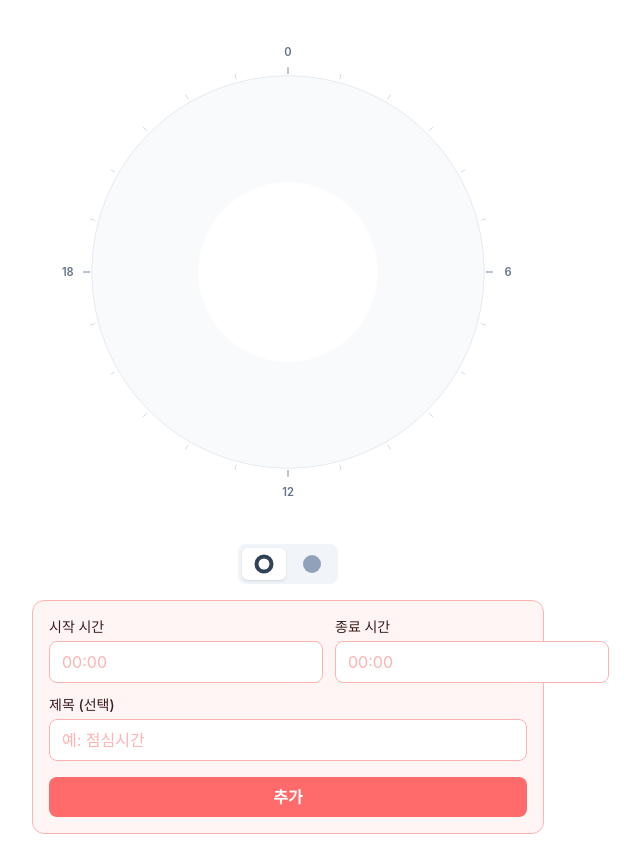
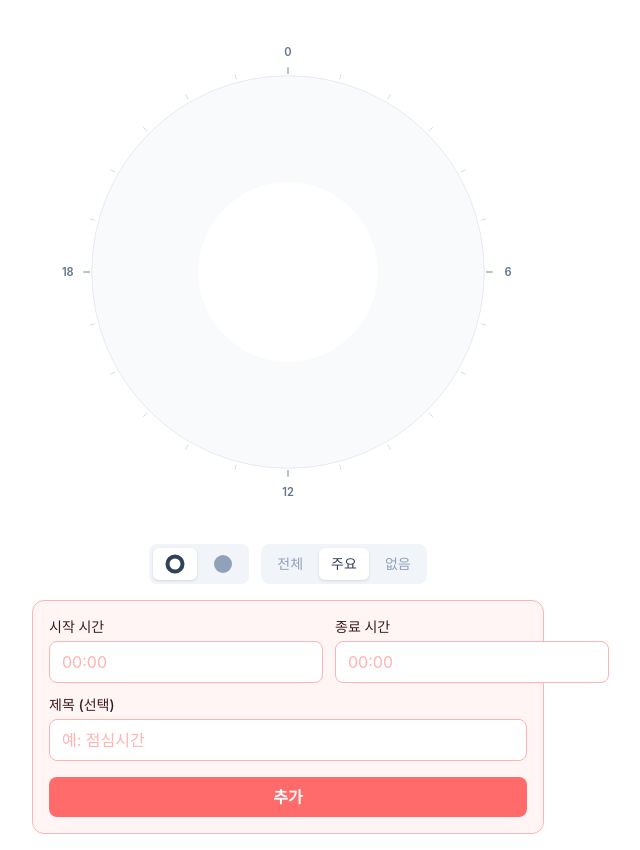
Before and after one commit to hungerbk/dayframe, a React (Vite) app: page / in a window 1280 px wide. Shown: the whole page, without its empty margins (352-992 px from the left). Built offline with nearby package versions, Linux system fonts and the light colour scheme.

Commit message:
feat: 시간 표시 선택 가능하도록 구현
- 기존에는 주요 시간(00, 06, 12, 18)만 표시
- 사용자 입력값, 주요 시각, none으로 사용자가 선택할 수 있도록 기능 추가

```diff
--- a/src/components/timetable/TimetableCanvas.tsx
+++ b/src/components/timetable/TimetableCanvas.tsx
@@ -15,6 +15,7 @@ const TICK_MINOR_INNER = OUTER_R + 4; // 일반 눈금선 안쪽 끝 반지름 (
 const TICK_MAJOR_INNER = OUTER_R + 2; // 주요 눈금선(0, 6, 12, 18시) 안쪽 끝 반지름 (더 길게)
 
 type Shape = "donut" | "circle";
+type NumberDisplay = "all" | "major" | "none";
 
 /**
  * HH:MM 문자열을 SVG 각도(라디안)로 변환한다.
@@ -107,21 +108,59 @@ function HourTicks() {
   );
 }
 
-function HourLabels() {
-  return (
-    <>
-      {HOUR_LABELS.map(({ hour, label }) => {
+// 'all' 모드에서 블록 시각과 중복 체크할 주요 레이블 시각 목록
+const MAJOR_TIME_SET = new Set(["00:00", "06:00", "12:00", "18:00", "24:00"]);
+
+interface HourLabelsProps {
+  display: NumberDisplay;
+  blocks: TimeBlock[];
+}
+
+function HourLabels({ display, blocks }: HourLabelsProps) {
+  if (display === "none") return null;
+
+  const majorItems = HOUR_LABELS.map(({ hour, label }) => {
     const angle = (hour / 24) * 2 * Math.PI - Math.PI / 2;
     const { x, y } = polar(LABEL_R, angle);
     return (
       <text
-            key={hour}
+        key={`major-${hour}`}
         x={x} y={y}
         textAnchor="middle"
         dominantBaseline="central"
         fontSize={13}
         fontWeight={600}
         fill="#64748b"
+      >
+        {label}
+      </text>
+    );
+  });
+
+  if (display === "major") return <>{majorItems}</>;
+
+  // 'all' 모드: 주요 레이블 대신 블록 시작/종료 시각만 표시한다.
+  // 주요 시각(0, 6, 12, 18시)과 겹치는 경우 중복을 제거한다.
+  const blockTimes = blocks.flatMap((b) => [b.startTime, b.endTime]);
+  const uniqueBlockTimes = [...new Set(blockTimes)].filter((t) => !MAJOR_TIME_SET.has(t));
+
+  return (
+    <>
+      {uniqueBlockTimes.map((time) => {
+        const [h, m] = time.split(":").map(Number);
+        const angle = ((h * 60 + m) / (24 * 60)) * 2 * Math.PI - Math.PI / 2;
+        const { x, y } = polar(LABEL_R, angle);
+        // 정각(분=0)이면 시 숫자만, 아니면 H:MM 형식으로 표시한다
+        const label = m === 0 ? String(h) : `${h}:${String(m).padStart(2, "0")}`;
+        return (
+          <text
+            key={`block-${time}`}
+            x={x} y={y}
+            textAnchor="middle"
+            dominantBaseline="central"
+            fontSize={11}
+            fontWeight={500}
+            fill="#94a3b8"
           >
             {label}
           </text>
@@ -244,6 +283,7 @@ function CircleIcon() {
 export default function TimetableCanvas() {
   const [blocks, setBlocks] = useState<TimeBlock[]>([]);
   const [shape, setShape] = useState<Shape>("donut");
+  const [numberDisplay, setNumberDisplay] = useState<NumberDisplay>("major");
 
   // 선택된 모양에 따라 실제 렌더링에 쓸 innerR을 결정한다
   const innerR = shape === "donut" ? INNER_R : 0;
@@ -278,10 +318,12 @@ export default function TimetableCanvas() {
           {/* 도넛 모드: 블록이 구멍 안쪽을 침범하지 않도록 흰 원으로 덮는다 */}
           {innerR > 0 && <circle cx={CX} cy={CY} r={innerR} fill="white" />}
 
-          <HourLabels />
+          <HourLabels display={numberDisplay} blocks={blocks} />
         </svg>
       </div>
 
+      {/* 컨트롤 */}
+      <div className="flex gap-3 flex-wrap justify-center">
         {/* 모양 토글 */}
         <div className="flex gap-1 bg-slate-100 rounded-lg p-1">
           <button
@@ -302,6 +344,21 @@ export default function TimetableCanvas() {
           </button>
         </div>
 
+        {/* 숫자 표시 토글 */}
+        <div className="flex gap-1 bg-slate-100 rounded-lg p-1">
+          {(["all", "major", "none"] as const).map((mode) => (
+            <button
+              key={mode}
+              type="button"
+              className={`${btnBase} text-sm ${numberDisplay === mode ? btnActive : btnInactive}`}
+              onClick={() => setNumberDisplay(mode)}
+            >
+              {mode === "all" ? "전체" : mode === "major" ? "주요" : "없음"}
+            </button>
+          ))}
+        </div>
+      </div>
+
       <div className="w-full max-w-lg">
         <TimeBlockInput onAdd={handleAdd} />
       </div>
```
Lines whose indentation alone changed are shown as unchanged.
